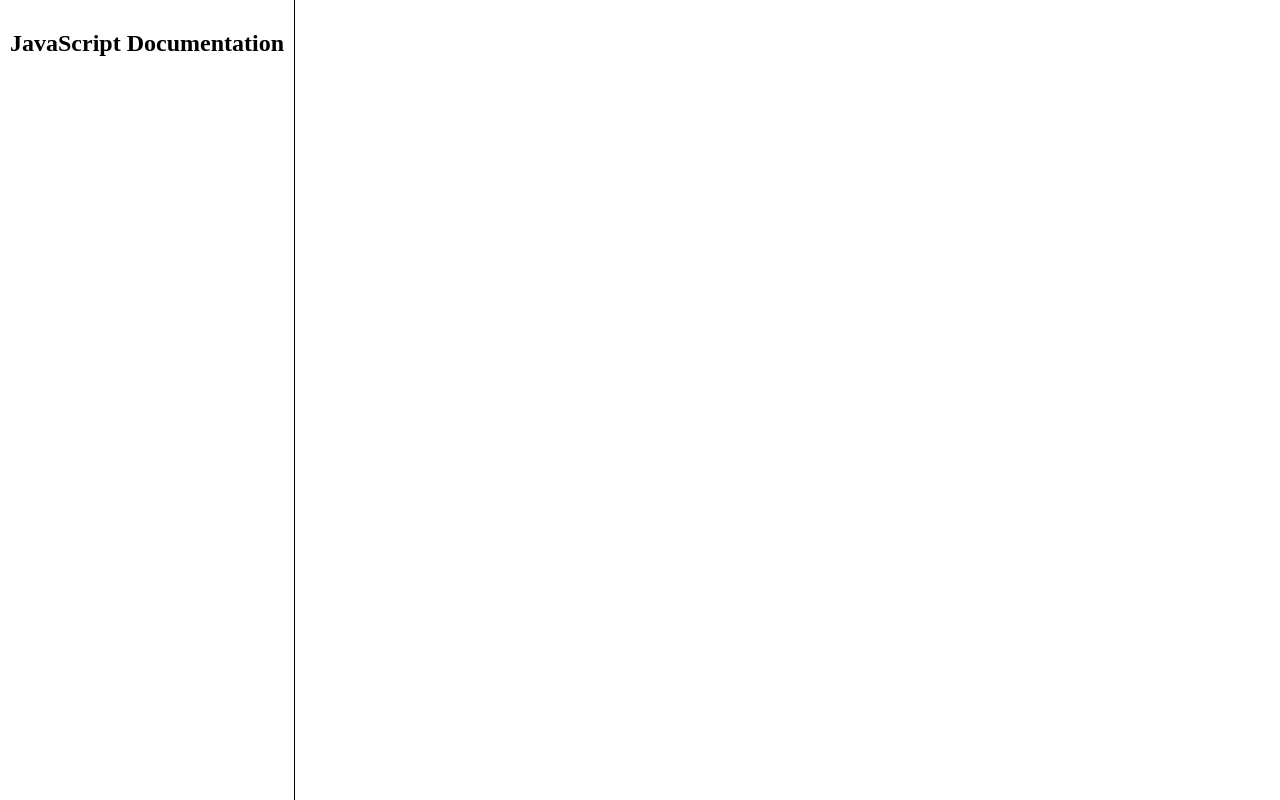
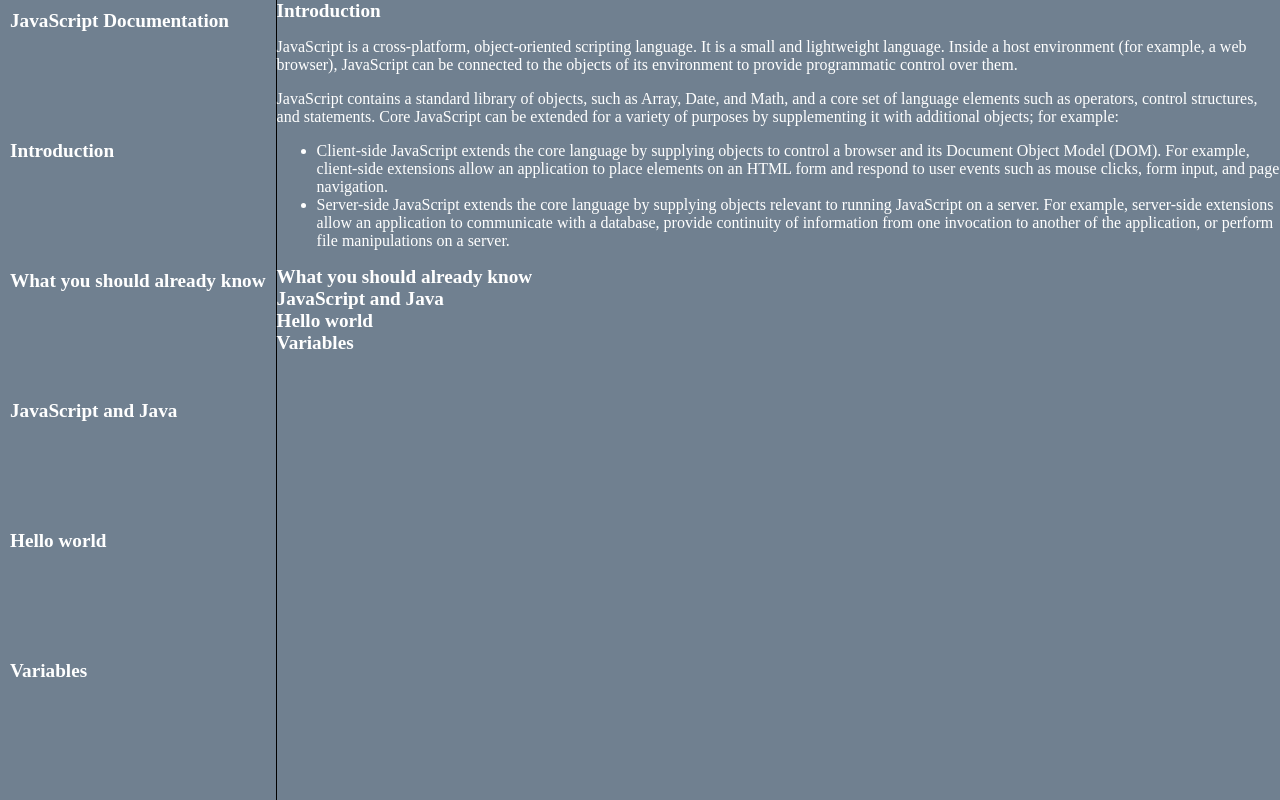
Before and after one commit to CRSpeight/FCC-Technical-Documentation-Page, a plain HTML site: page index.html in a window 1280 px wide. Drawn offline with Linux system fonts and the light colour scheme.

Commit message:
progress on basic requirements

```diff
--- a/index.html
+++ b/index.html
@@ -10,9 +10,63 @@
   <body>
     <div class="container">
       <nav id="navbar">
-        <h1>JavaScript Documentation</h1>
+        <header>JavaScript Documentation</header>
+        <a href="#Introduction">Introduction</a>
+        <a href="#What_you_should_already_know">What you should already know</a>
+        <a href="#JavaScript_and_Java">JavaScript and Java</a>
+        <a href="#Hello_world">Hello world</a>
+        <a href="#Variables">Variables</a>
       </nav>
-      <main id="main-doc"></main>
+
+      <main id="main-doc">
+        <section class="main-section" id="Introduction">
+          <header>Introduction</header>
+          <p>
+            JavaScript is a cross-platform, object-oriented scripting language.
+            It is a small and lightweight language. Inside a host environment
+            (for example, a web browser), JavaScript can be connected to the
+            objects of its environment to provide programmatic control over
+            them.
+          </p>
+          <p>
+            JavaScript contains a standard library of objects, such as Array,
+            Date, and Math, and a core set of language elements such as
+            operators, control structures, and statements. Core JavaScript can
+            be extended for a variety of purposes by supplementing it with
+            additional objects; for example:
+          </p>
+
+          <ul>
+            <li>
+              Client-side JavaScript extends the core language by supplying
+              objects to control a browser and its Document Object Model (DOM).
+              For example, client-side extensions allow an application to place
+              elements on an HTML form and respond to user events such as mouse
+              clicks, form input, and page navigation.
+            </li>
+            <li>
+              Server-side JavaScript extends the core language by supplying
+              objects relevant to running JavaScript on a server. For example,
+              server-side extensions allow an application to communicate with a
+              database, provide continuity of information from one invocation to
+              another of the application, or perform file manipulations on a
+              server.
+            </li>
+          </ul>
+        </section>
+        <section class="main-section" id="What_you_should_already_know">
+          <header>What you should already know</header>
+        </section>
+        <section class="main-section" id="JavaScript_and_Java">
+          <header>JavaScript and Java</header>
+        </section>
+        <section class="main-section" id="Hello_world">
+          <header>Hello world</header>
+        </section>
+        <section class="main-section" id="Variables">
+          <header>Variables</header>
+        </section>
+      </main>
     </div>
   </body>
 </html>
--- a/styles.css
+++ b/styles.css
@@ -7,11 +7,24 @@
 body {
   padding: 0;
   margin: 0;
+  background-color: slategray;
+  color: white;
 }
 
 #navbar {
   padding: 10px;
   border-right: 1px solid black;
+  display: grid;
+  grid-template-columns: 1fr;
+}
+
+header,
+a:link,
+a:visited {
+  font-weight: bold;
+  font-size: larger;
+  text-decoration: none;
+  color: white;
 }
 
 @media (max-width: 800px) {
```
